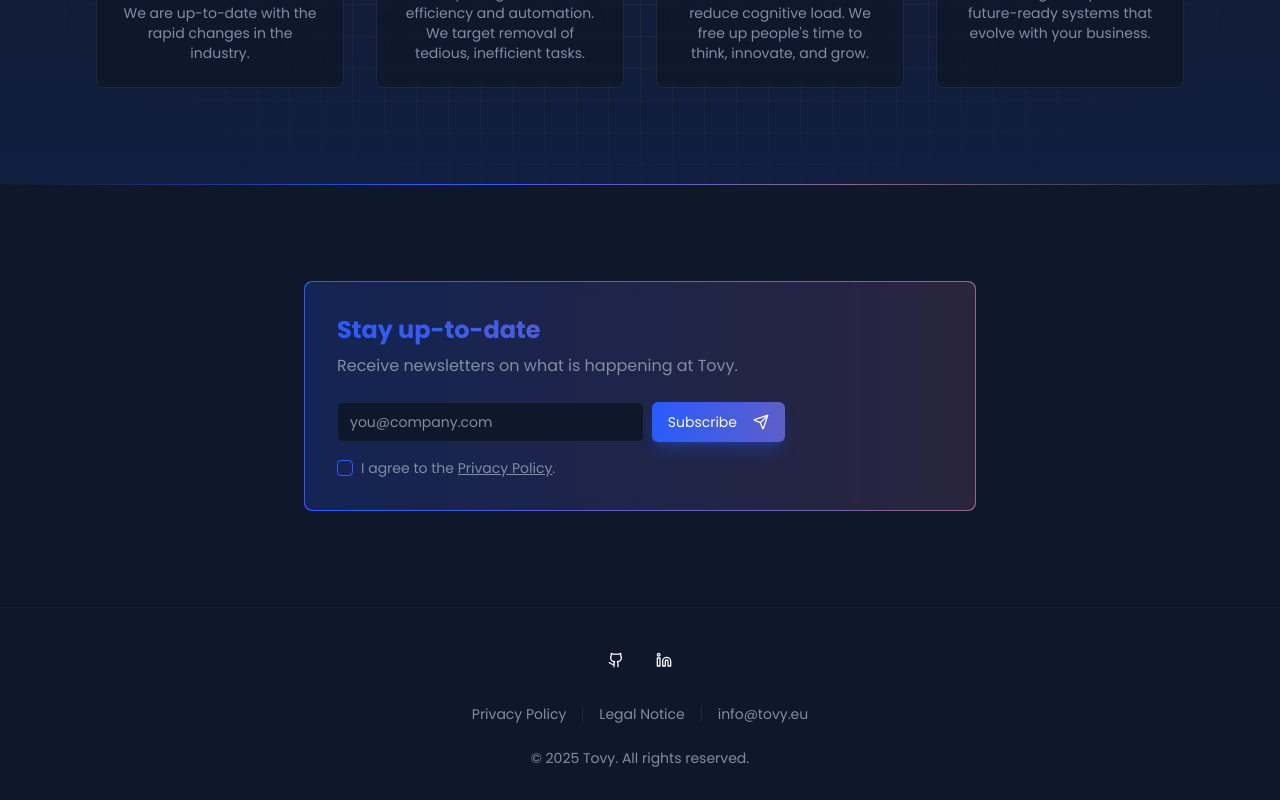
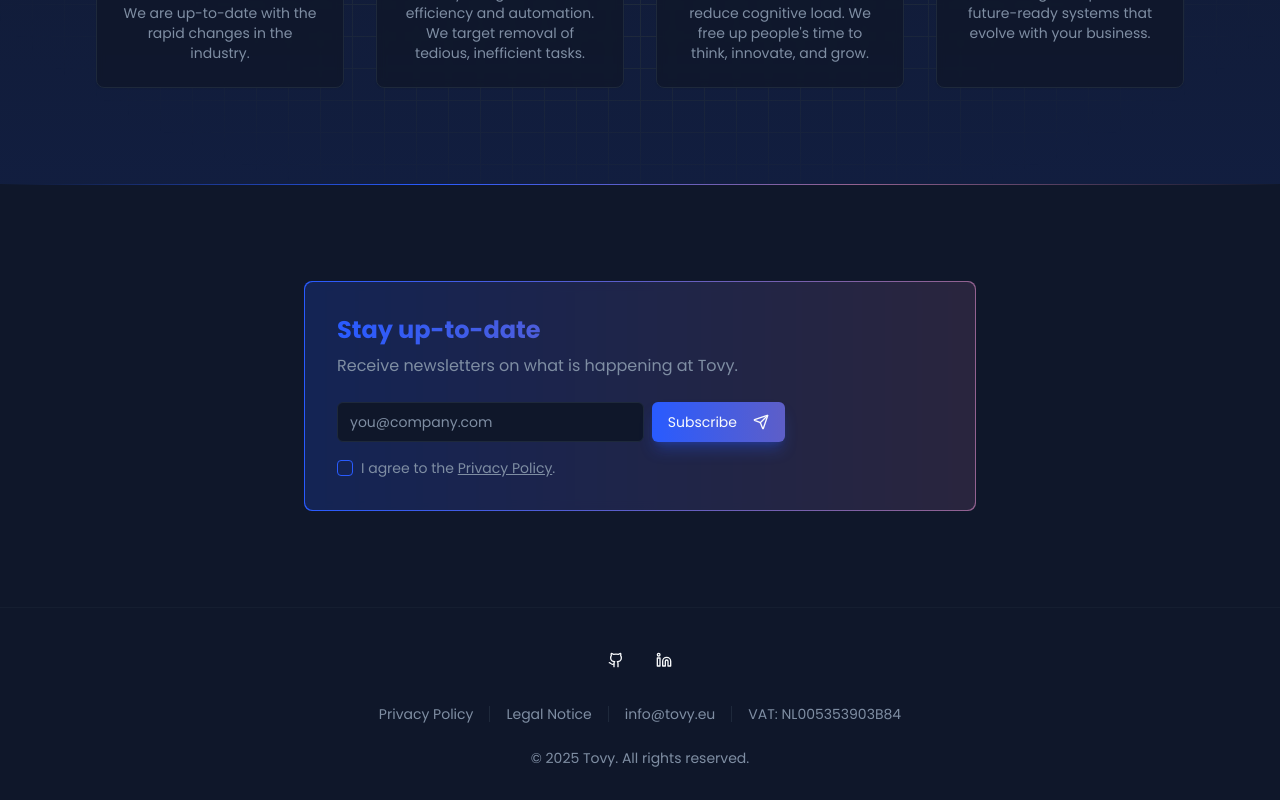
Before and after one commit to tovy-eu/tovy.eu-website, a Next.js app: page / in a window 1280 px wide. Shown: the part 1214-2014 px from the top of the page. Built offline with nearby package versions, Linux system fonts and the light colour scheme; no server answers.

Commit message:
Locate the VAT also in the footer of the website

```diff
--- a/src/components/layout/footer.tsx
+++ b/src/components/layout/footer.tsx
@@ -5,6 +5,7 @@ import { useState, useEffect } from "react";
 import { Button } from "@/components/ui/button";
 import { Github, Linkedin } from "lucide-react";
 import Link from "next/link";
+import companyProfile from '@/content/company-profile.json';
 
 export function Footer() {
   const [year, setYear] = useState(new Date().getFullYear());
@@ -48,6 +49,8 @@ export function Footer() {
           <Link href="mailto:info@tovy.eu" className="hover:text-primary transition-colors">
             info@tovy.eu
           </Link>
+          <div className="h-4 w-px bg-border hidden sm:block"></div>
+          <span>VAT: {companyProfile.public_company_profile.primary_identifiers.vat_id_number}</span>
         </div>
 
         {/* Bottom: Copyright */}
```
